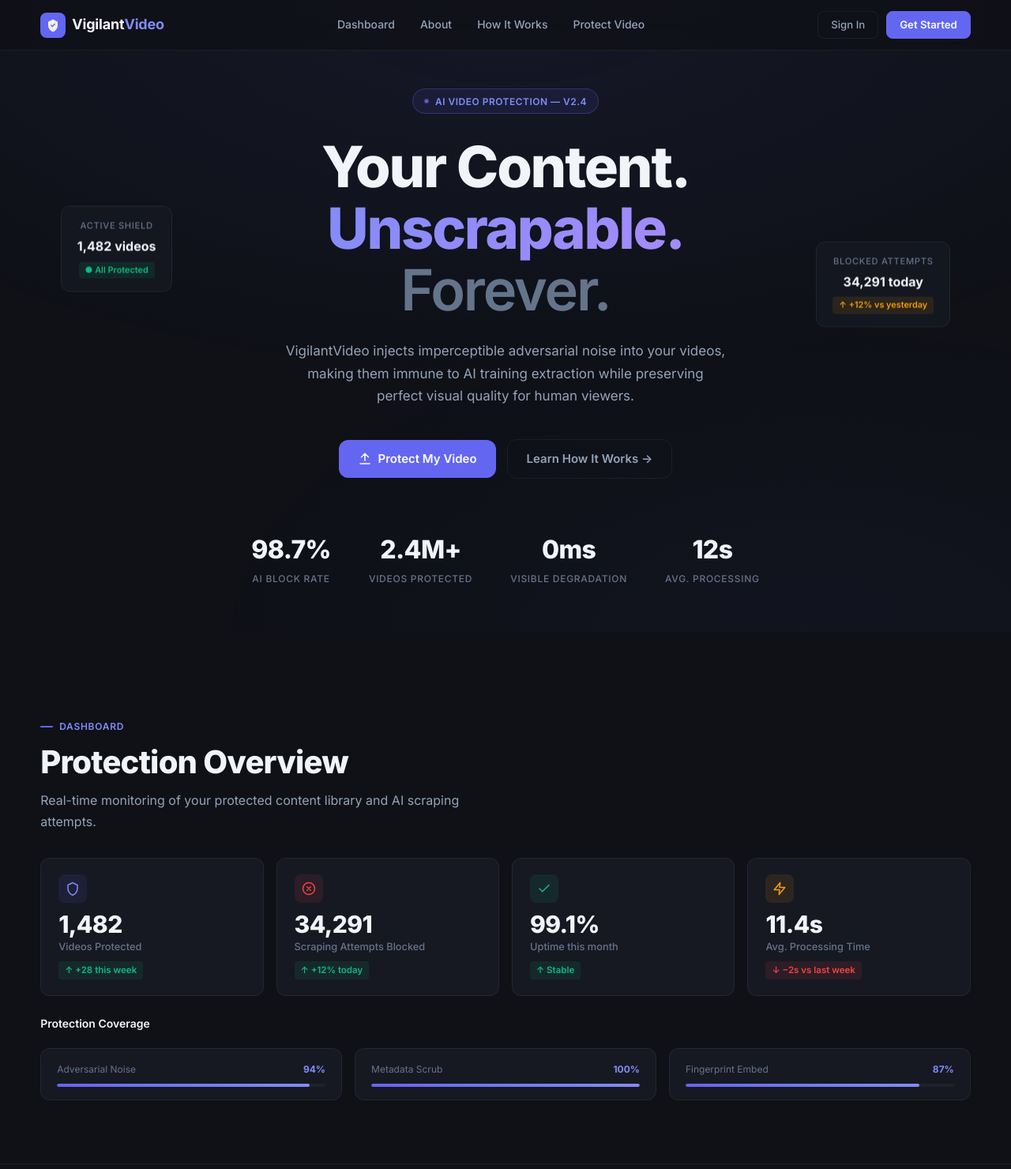
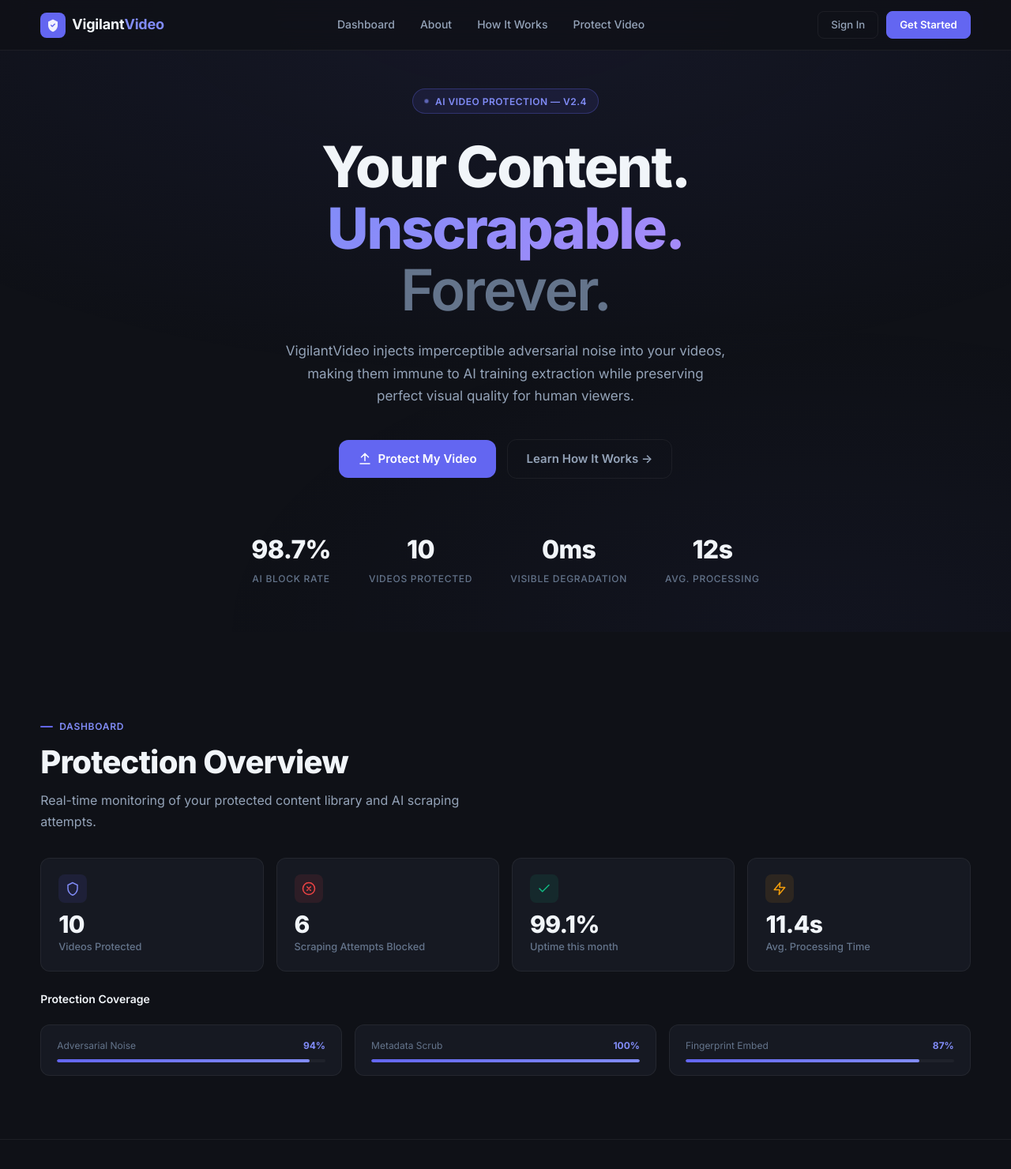
Before and after one commit to Riya-solanki/VigilantVideo-, a Flask app: page / in a window 1280 px wide. Shown: the top 1480 px of the page at 79% size. Run offline with Flask 3, Linux system fonts and the light colour scheme.

Commit message:
minor changes

```diff
--- a/templates/index.html
+++ b/templates/index.html
@@ -68,12 +68,12 @@
   </div>
   <div class="hero-stats">
     <div class="stat-item"><div class="stat-num">98.7%</div><div class="stat-label">AI Block Rate</div></div>
-    <div class="stat-item"><div class="stat-num">2.4M+</div><div class="stat-label">Videos Protected</div></div>
+    <div class="stat-item"><div class="stat-num">10</div><div class="stat-label">Videos Protected</div></div>
     <div class="stat-item"><div class="stat-num">0ms</div><div class="stat-label">Visible Degradation</div></div>
     <div class="stat-item"><div class="stat-num">12s</div><div class="stat-label">Avg. Processing</div></div>
   </div>
 
-  <div class="hero-float f1">
+  <!--<div class="hero-float f1">
     <div class="float-label">Active Shield</div>
     <div class="float-val">1,482 videos</div>
     <div class="float-tag tag-green">● All Protected</div>
@@ -82,7 +82,7 @@
     <div class="float-label">Blocked Attempts</div>
     <div class="float-val">34,291 today</div>
     <div class="float-tag tag-amber">↑ +12% vs yesterday</div>
-  </div>
+  </div>-->
 </section>
 
 <section id="dashboard-preview">
@@ -97,17 +97,15 @@
       <div class="dc-icon cyan">
         <svg width="18" height="18" viewBox="0 0 24 24" fill="none"><path d="M12 2L4 6V12C4 16.97 7.53 21.64 12 23C16.47 21.64 20 16.97 20 12V6L12 2Z" stroke="currentColor" stroke-width="2"/></svg>
       </div>
-      <div class="dc-num">1,482</div>
+      <div class="dc-num">10</div>
       <div class="dc-label">Videos Protected</div>
-      <div class="dc-change up">↑ +28 this week</div>
     </div>
     <div class="dash-card">
       <div class="dc-icon red">
         <svg width="18" height="18" viewBox="0 0 24 24" fill="none"><circle cx="12" cy="12" r="10" stroke="currentColor" stroke-width="2"/><path d="M15 9L9 15M9 9l6 6" stroke="currentColor" stroke-width="2" stroke-linecap="round"/></svg>
       </div>
-      <div class="dc-num">34,291</div>
+      <div class="dc-num">6</div>
       <div class="dc-label">Scraping Attempts Blocked</div>
-      <div class="dc-change up">↑ +12% today</div>
     </div>
     <div class="dash-card">
       <div class="dc-icon green">
@@ -115,7 +113,6 @@
       </div>
       <div class="dc-num">99.1%</div>
       <div class="dc-label">Uptime this month</div>
-      <div class="dc-change up">↑ Stable</div>
     </div>
     <div class="dash-card">
       <div class="dc-icon amber">
@@ -123,7 +120,6 @@
       </div>
       <div class="dc-num">11.4s</div>
       <div class="dc-label">Avg. Processing Time</div>
-      <div class="dc-change down">↓ −2s vs last week</div>
     </div>
   </div>
 
--- a/templates/login.html
+++ b/templates/login.html
@@ -86,7 +86,7 @@
               <div class="check-box"></div>
               <span class="check-label">Remember me</span>
             </label>
-            <a href="#" class="link-sm">Forgot password?</a>
+
           </div>
 
           <button type="submit" class="btn-submit" id="submitBtn">Sign In</button>
```
